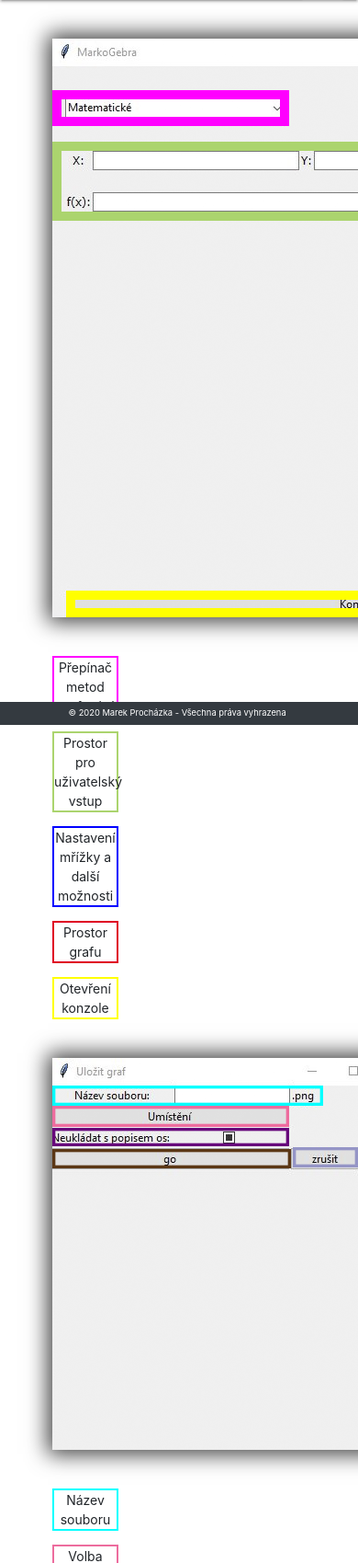
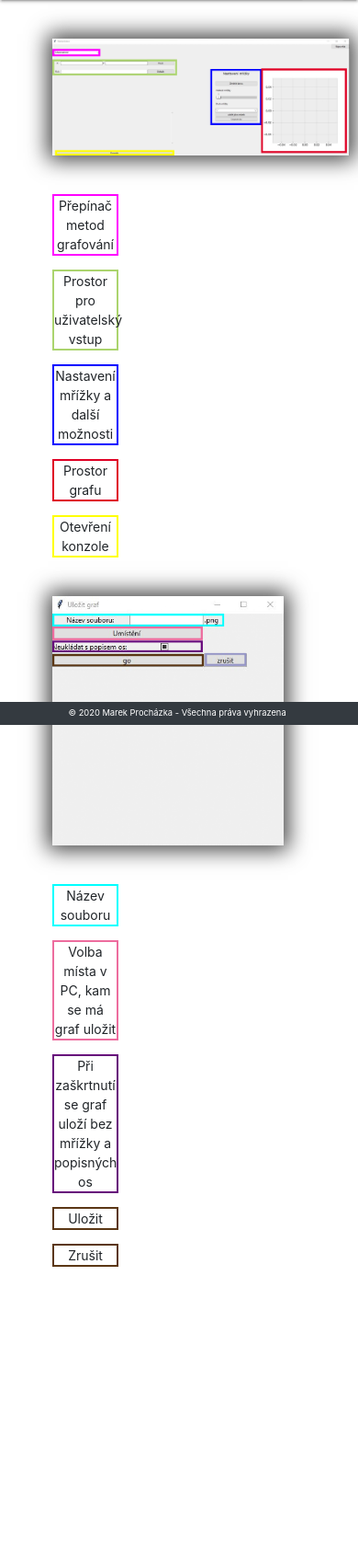
Before and after one commit to marekprochazka/Seminarni_prace_2020, a Django app: page /Prostredi in a window 390 px wide; the page is wider, and only the part inside the window is pictured. Shown: the part 56-1755 px from the top of that part at 92% size. After the commit the page ends 1433 px from the top of that part, so only its background shows below. Run offline with Django 3.2, Linux system fonts and the light colour scheme; some libraries are stand-ins or nearby versions.

Commit message:
quickfix with another bugs

```diff
--- a/web/MGWeb/static/newStyle.css
+++ b/web/MGWeb/static/newStyle.css
@@ -1,3 +1,5 @@
+
+
 footer > div{
     height: 100%;
     width:100%;
@@ -48,6 +50,7 @@
     -webkit-box-shadow: 0px 0px 22px 5px rgba(0,0,0,0.75);
 -moz-box-shadow: 0px 0px 22px 5px rgba(0,0,0,0.75);
 box-shadow: 0px 0px 22px 5px rgba(0,0,0,0.75);
+
 }
 
 
--- a/web/MGWeb/static/style.css
+++ b/web/MGWeb/static/style.css
@@ -50,6 +50,16 @@
     -webkit-box-shadow: 0px 0px 22px 5px rgba(0,0,0,0.75);
 -moz-box-shadow: 0px 0px 22px 5px rgba(0,0,0,0.75);
 box-shadow: 0px 0px 22px 5px rgba(0,0,0,0.75);
+width: 90%;
+
+}
+
+.responsive_img_small{
+    -webkit-box-shadow: 0px 0px 22px 5px rgba(0,0,0,0.75);
+-moz-box-shadow: 0px 0px 22px 5px rgba(0,0,0,0.75);
+box-shadow: 0px 0px 22px 5px rgba(0,0,0,0.75);
+width: 40%;
+
 }
 
 
@@ -60,6 +70,7 @@
 
 #h-methods{
     border:2px solid #ff01ff;
+
 }
 
 #h-input{
@@ -104,7 +115,17 @@
 }
 
 .comments{
-    margin-left: 50px;
+    margin-left: 3%;
+    margin-top: 30pt;
+}
+
+.comm{
+    margin-top: 20pt;
+    width: 50%;
+    -webkit-box-shadow: 0px 0px 10px 2px rgba(0,0,0,0.75);
+-moz-box-shadow: 0px 0px 10px 2px rgba(0,0,0,0.75);
+box-shadow: 0px 0px 10px 2px rgba(0,0,0,0.75);
+
 }
 
 @media (max-width:836px){
@@ -112,6 +133,19 @@
         text-align: center;
 
     }
+    nav{
+        width: 100%!important;
+        margin-left: 0;
+        margin-right: 0;
+    }
+
+    .responsive_img_small{
+        width: 70%;
+    }
+
+
+
+
 
 }
 
--- a/web/MGWeb/templates/base.html
+++ b/web/MGWeb/templates/base.html
@@ -4,7 +4,7 @@
     <meta charset="UTF-8">
     <meta name="viewport" content="width=device-width, initial-scale=1.0">
     <title>MarkoGebra Help</title>
-    <link rel="stylesheet" href="{% static 'newStyle.css' %}">
+    <link rel="stylesheet" href="{% static 'style.css' %}">
     <link rel="stylesheet" href="https://stackpath.bootstrapcdn.com/bootstrap/4.4.1/css/bootstrap.min.css" integrity="sha384-Vkoo8x4CGsO3+Hhxv8T/Q5PaXtkKtu6ug5TOeNV6gBiFeWPGFN9MuhOf23Q9Ifjh" crossorigin="anonymous">
     <link href="https://fonts.googleapis.com/icon?family=Material+Icons" rel="stylesheet">
 
--- a/web/MGWeb/templates/disc/post.html
+++ b/web/MGWeb/templates/disc/post.html
@@ -4,6 +4,7 @@
 
 {% block content %}
 <div class="container-xl mt-5 ml-5">
+    <a class="btn btn-primary" href="{% url 'Discussion:home' %}" role="button">Zpět na přispěvky</a>
     <h3>{{post.title}}</h3>
     <p>{{post.text|linebreaks}}</p>
     <p>{{post.author}}</p>
--- a/web/MGWeb/templates/env.html
+++ b/web/MGWeb/templates/env.html
@@ -11,7 +11,7 @@
     <p id="h-graph" class="h-all">Prostor grafu</p>
     <p id="h-console" class="h-all">Otevření konzole</p>
 </div>
-<div class="container-lg mt-5 ml-5"><img src="{% static 'imgs/save_as.png' %}" alt="main1" class="responsive_img_big" ></div>
+<div class="container-lg mt-5 ml-5"><img src="{% static 'imgs/save_as.png' %}" alt="main1" class="responsive_img_small" ></div>
 <div class="container-lg mt-5 ml-5">
     <p id="h-name" class="h-all">Název souboru</p>
     <p id="h-place" class="h-all">Volba místa v PC, kam se má graf uložit</p>
```
